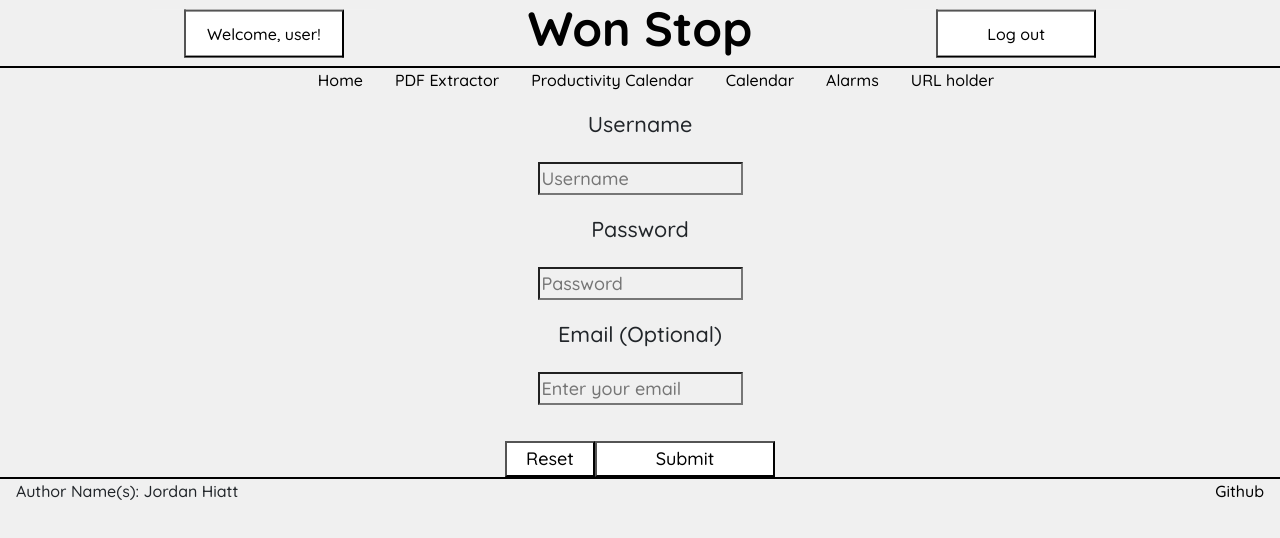
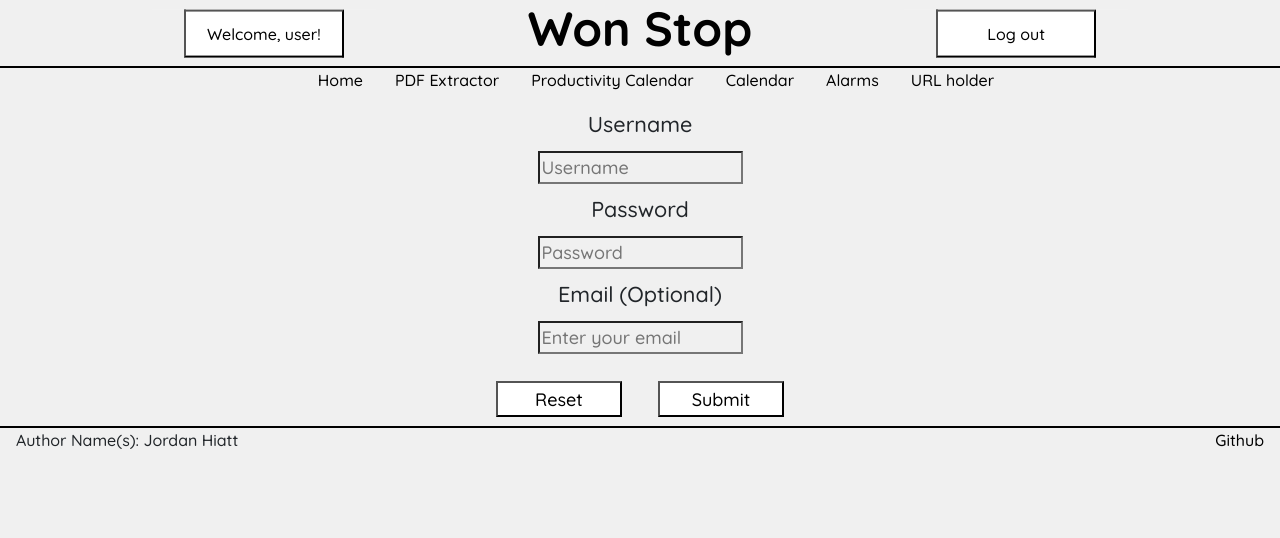
Before and after one commit to jhiatt19/startup, a React (Vite) app: page /SignUpPage in a window 1280 px wide. Shown: the top 538 px of the page. Built offline with nearby package versions, Linux system fonts and the light colour scheme.

Commit message:
Fixed CSS signup page

```diff
--- a/src/Alarms/alarms.css
+++ b/src/Alarms/alarms.css
@@ -1,8 +1,3 @@
-button {
-    height:4em;
-    width: 20em;
-}
-
 label {
     font-size: larger;
 }
--- a/src/Login/login.css
+++ b/src/Login/login.css
@@ -9,6 +9,7 @@ h1{
     width: 100%;
     justify-items: start;
     background-color: white;
+    margin:0;
 }
 
 form {
@@ -19,4 +20,5 @@ form button[type="submit"] {
     margin-top: 1em;;
     width: 10em;
     height: 2em;
+    margin-top: 1em;
 }
--- a/src/SignUpPage/SignUpPage.jsx
+++ b/src/SignUpPage/SignUpPage.jsx
@@ -6,14 +6,16 @@ export function SignUpPage() {
     <main>
         <section id="sign up">
             <form action="/Home">
-                <label id="uname" for="username">Username</label><br/>
+                <label id="uname" htmlFor="username">Username</label><br/>
                 <input type="text" name="username" placeholder="Username"/><br/>
                 <label htmlFor="password">Password</label><br/>
                 <input type="password" name="password" placeholder="Password"/><br/>
                 <label htmlFor="email">Email (Optional)</label><br/>
                 <input type="email" name="email" placeholder="Enter your email"/><br/>
-                <button type="reset">Reset</button>
-                <button type="Submit">Submit</button>
+                <div className="signUpButtons">
+                  <button type="reset" id='signButton'>Reset</button>
+                  <button type="submit" id='signButton'>Submit</button>
+                </div>
             </form>
         </section>
     </main>
--- a/src/SignUpPage/signupPage.css
+++ b/src/SignUpPage/signupPage.css
@@ -1,12 +1,19 @@
 label {
-    margin-bottom: 1em;
+    margin-bottom: .5em;
 }
 
 input {
-    margin-bottom:1em;
+    margin-bottom:.5em;
 }
 
-button {
-    width:5em;
+.signUpButtons{
+    margin-bottom:.5em;
+
+}
+
+#signButton {
+    width:7em;
     height:2em;
+    margin-left:1em;
+    margin-right:1em;
 }
```
